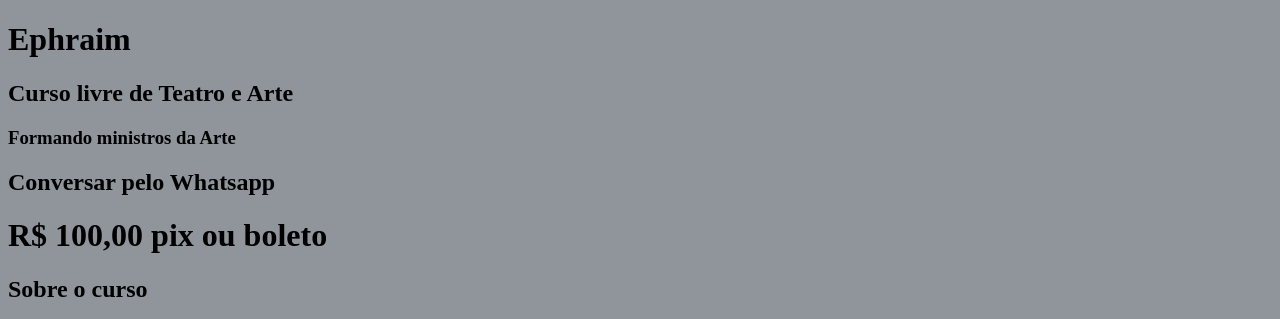
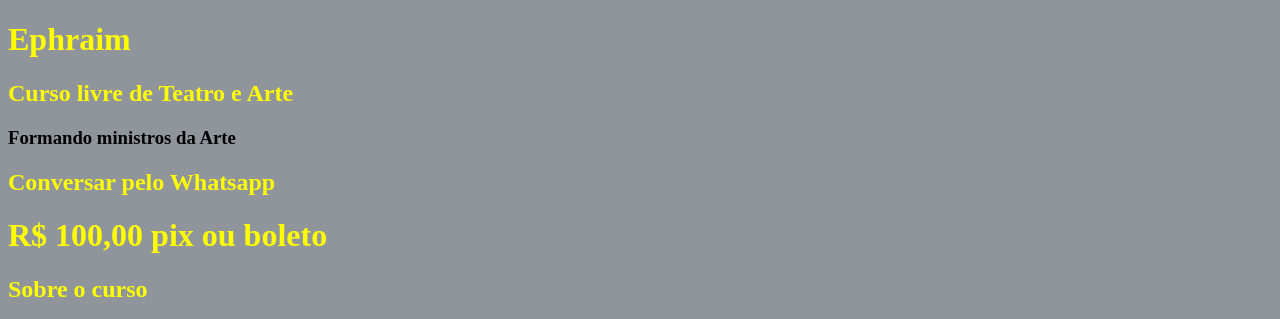
Before and after one commit to Jeansangomes/curso-ephraim-junior01, a plain HTML site: page index.html in a window 1280 px wide. Shown: the top 319 px of the page. Drawn offline with Linux system fonts and the light colour scheme.

Commit message:
Update style.css

```diff
--- a/estilo/style.css
+++ b/estilo/style.css
@@ -2,4 +2,8 @@
 
 body {
   background-color: rgba(99, 107, 116, 0.712);
+  margin-right: auto;
 }
+h1, h2 {
+  color: yellow;
+}
```
